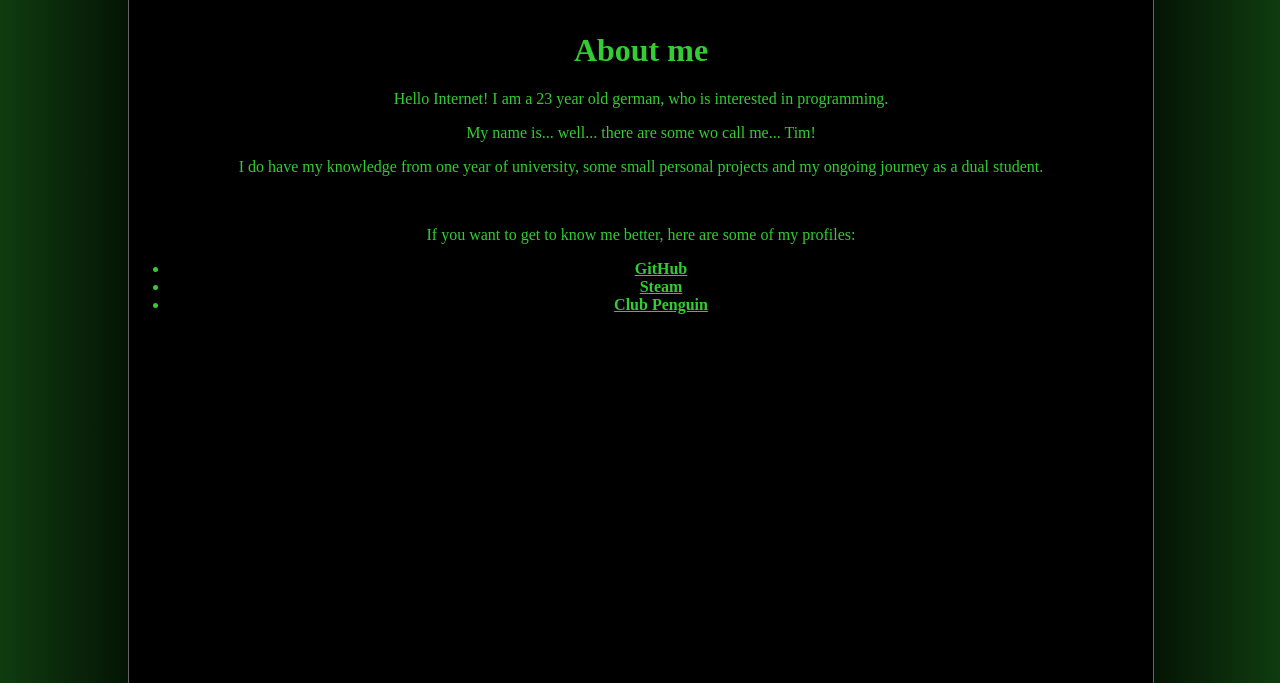
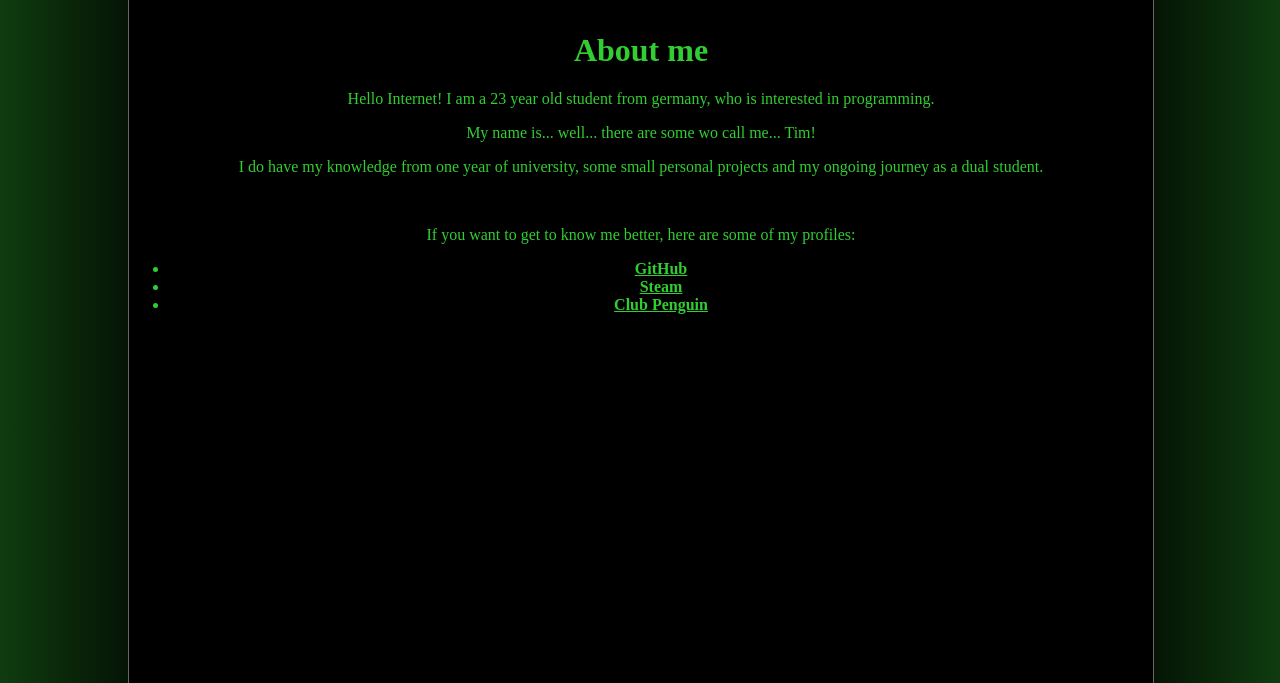
Before and after one commit to Flash3r01/GainerSite, a Flask app: page /about in a window 1280 px wide. Shown: the part 84-767 px from the top of the page. Run offline with Flask 2, Linux system fonts and the light colour scheme.

Commit message:
changed wording in about

```diff
--- a/templates/about.html
+++ b/templates/about.html
@@ -2,7 +2,7 @@
 
 {% block content %}
 <h1>About me</h1>
-<p>Hello Internet! I am a 23 year old german, who is interested in programming.</p>
+<p>Hello Internet! I am a 23 year old student from germany, who is interested in programming.</p>
 <p>My name is... well... there are some wo call me... Tim!</p>
 <p>I do have my knowledge from one year of university, some small personal projects and my ongoing journey as a dual student.</p>
 <br>
```
